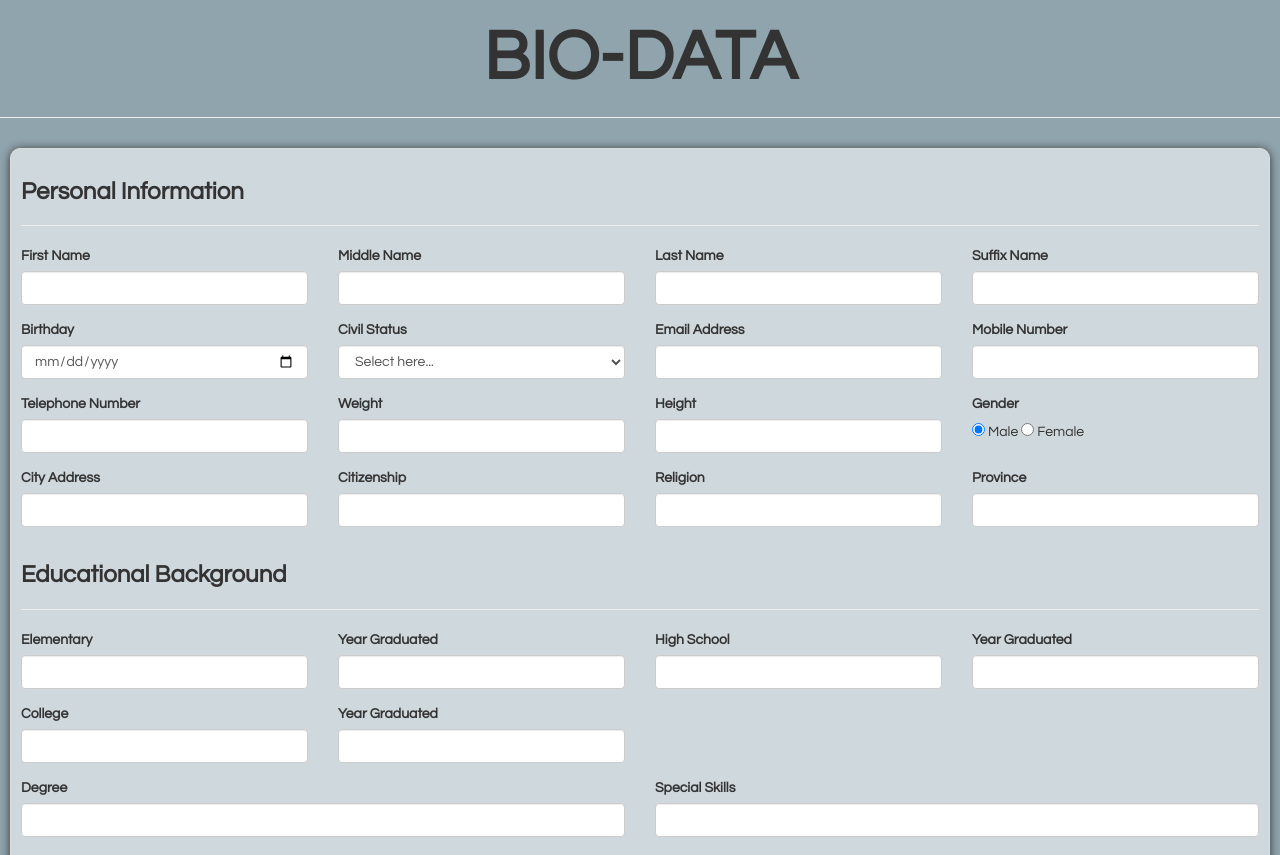
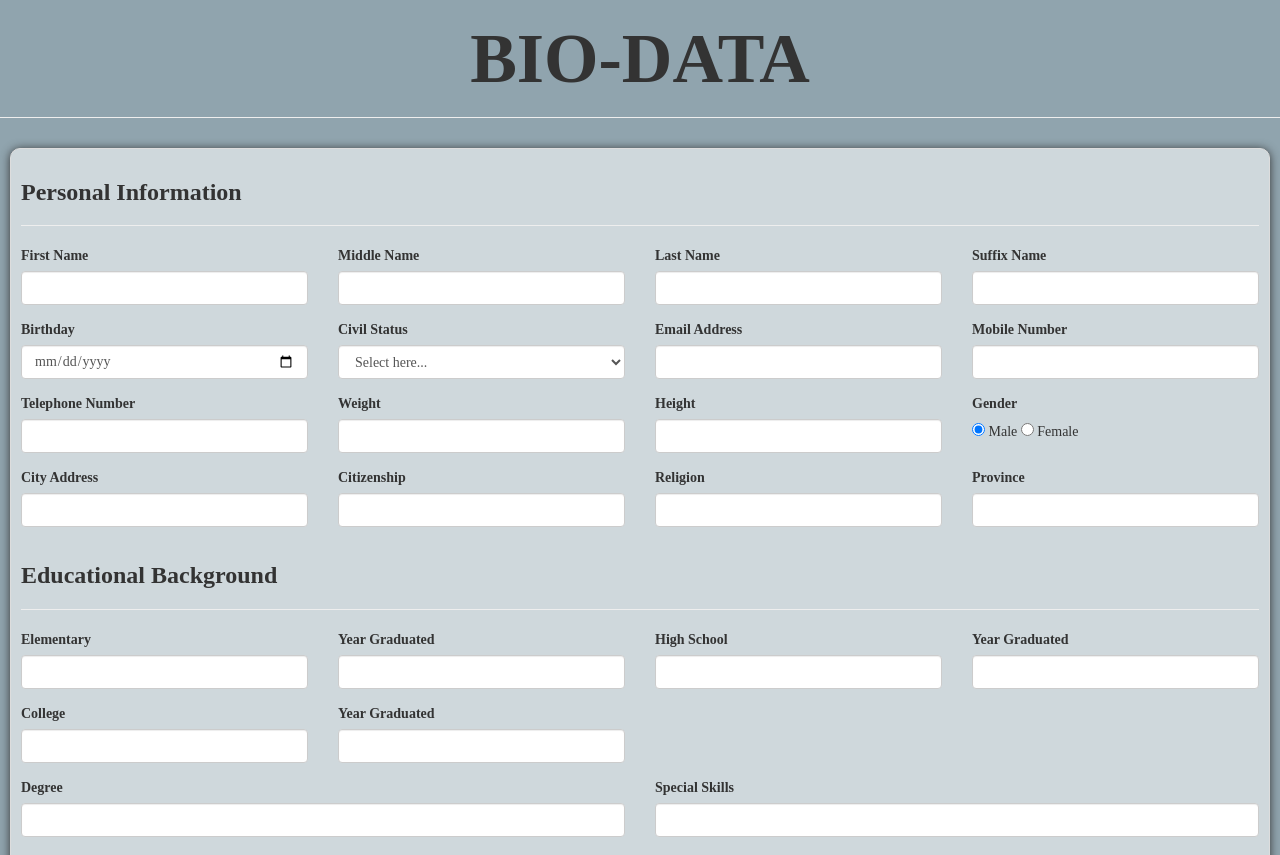
Before and after one commit to neilrafael/biodata, a plain HTML site: page index.html in a window 1280 px wide. Shown: the top 855 px of the page. Drawn offline with Linux system fonts and the light colour scheme.

Commit message:
Updated index.html

```diff
--- a/index.html
+++ b/index.html
@@ -9,7 +9,7 @@
          body {
          overflow-x:  hidden;
          background: #90a4ae;
-         font-family: "Century Gothic";
+         font-family: "San Serif";
          }
          .form-container {
          margin: 10px;
```
